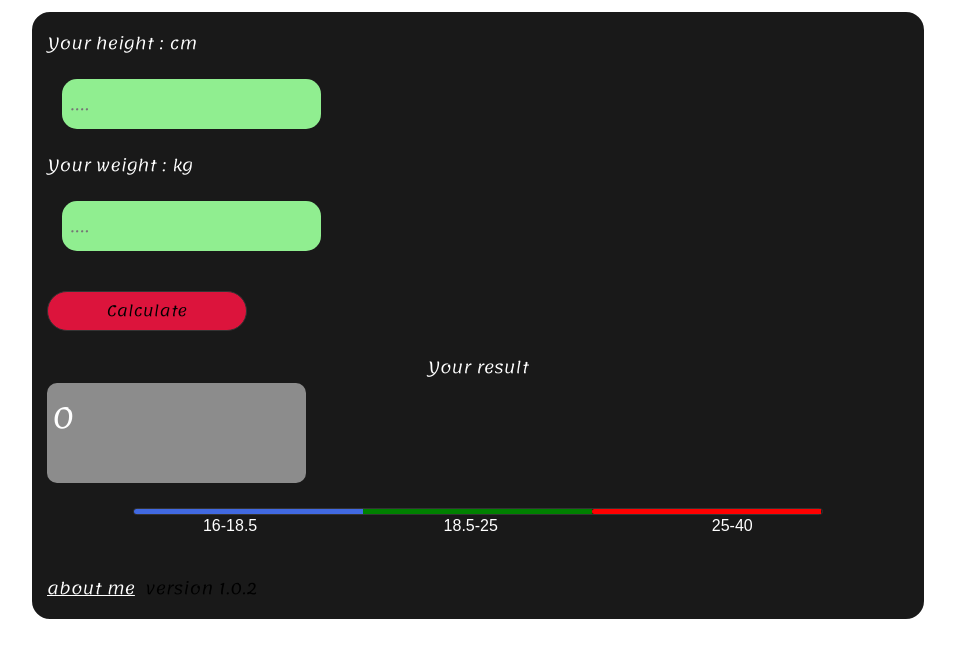
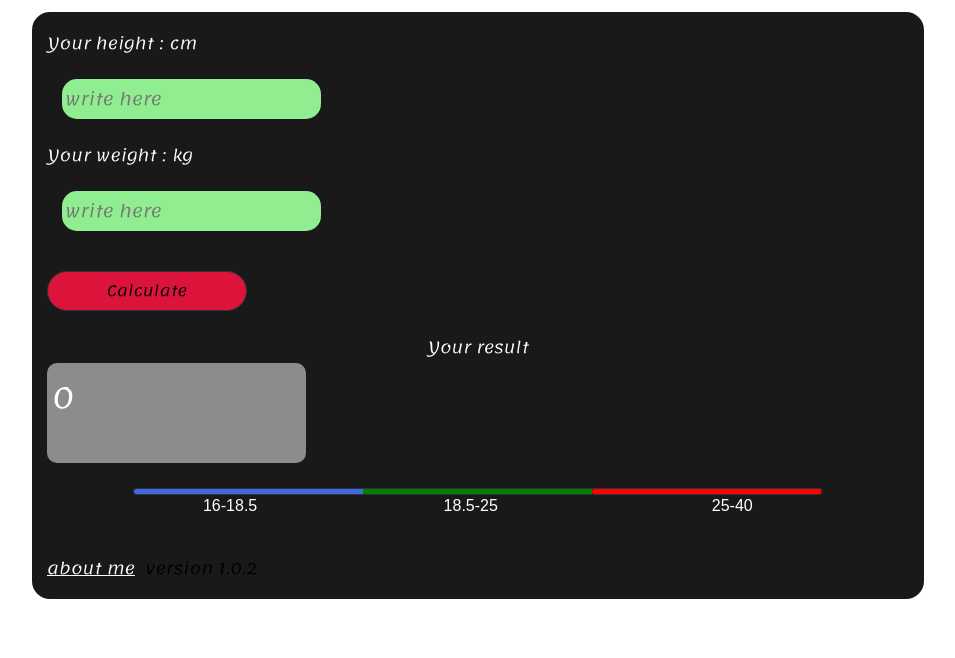
Before and after one commit to Developer-Mominov/bmi, a plain HTML site: page index.html in a window 1280 px wide. Shown: the whole page, without its empty margins (162-1117 px from the left). Drawn offline with nearby package versions, Linux system fonts and the light colour scheme.

Commit message:
Update index.html

```diff
--- a/index.html
+++ b/index.html
@@ -49,7 +49,7 @@
 
     input{
         width: 30%;
-        padding: 8px;
+        padding: 3px;
         border-radius: 15px;
         border:none;
         margin: 20px 0;
@@ -222,10 +222,10 @@
 
        <div class="div">
         <h3>Your height : cm</h3>
-        <input type="text" id="f1" placeholder="....">
+        <input type="text" id="f1" placeholder="write here">
 
         <h3>Your weight : kg</h3>
-        <input type="text"  id="f2" placeholder="....">
+        <input type="text"  id="f2" placeholder="write here">
 
         <br>
 
```
